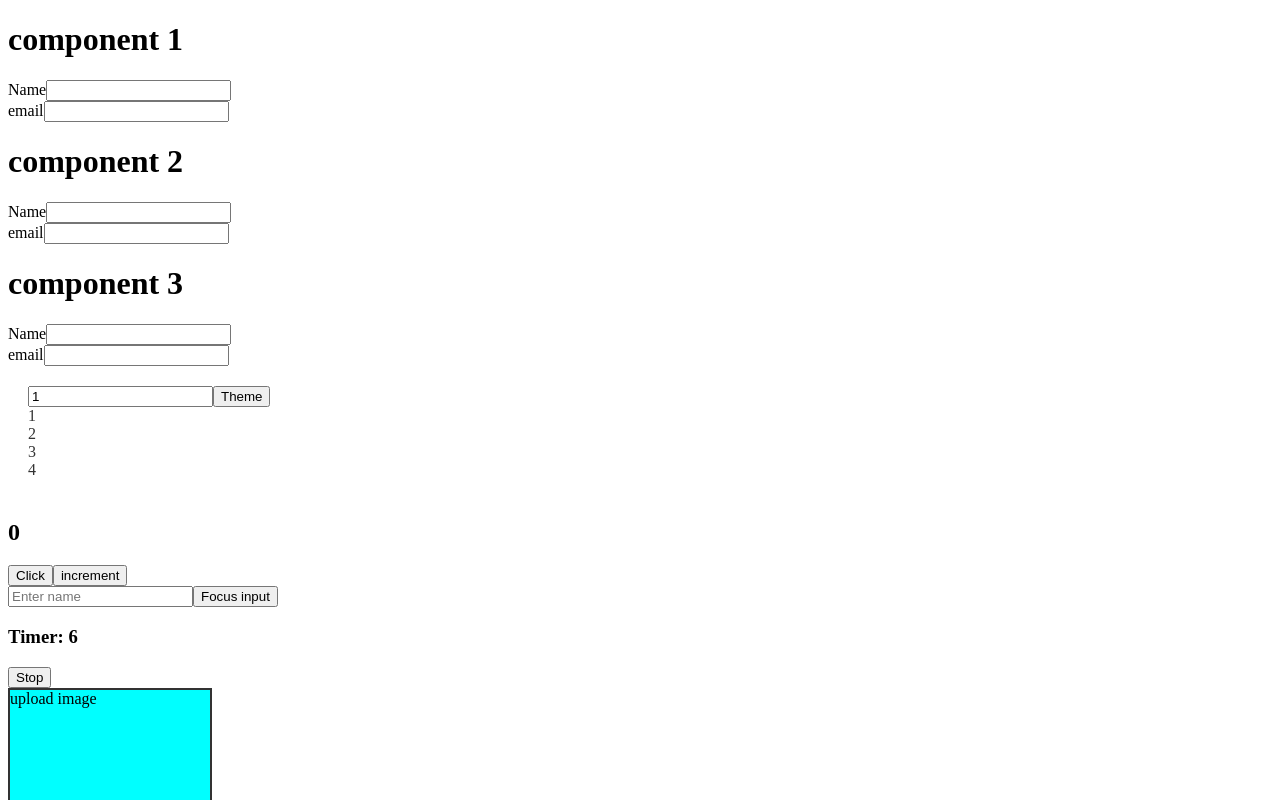
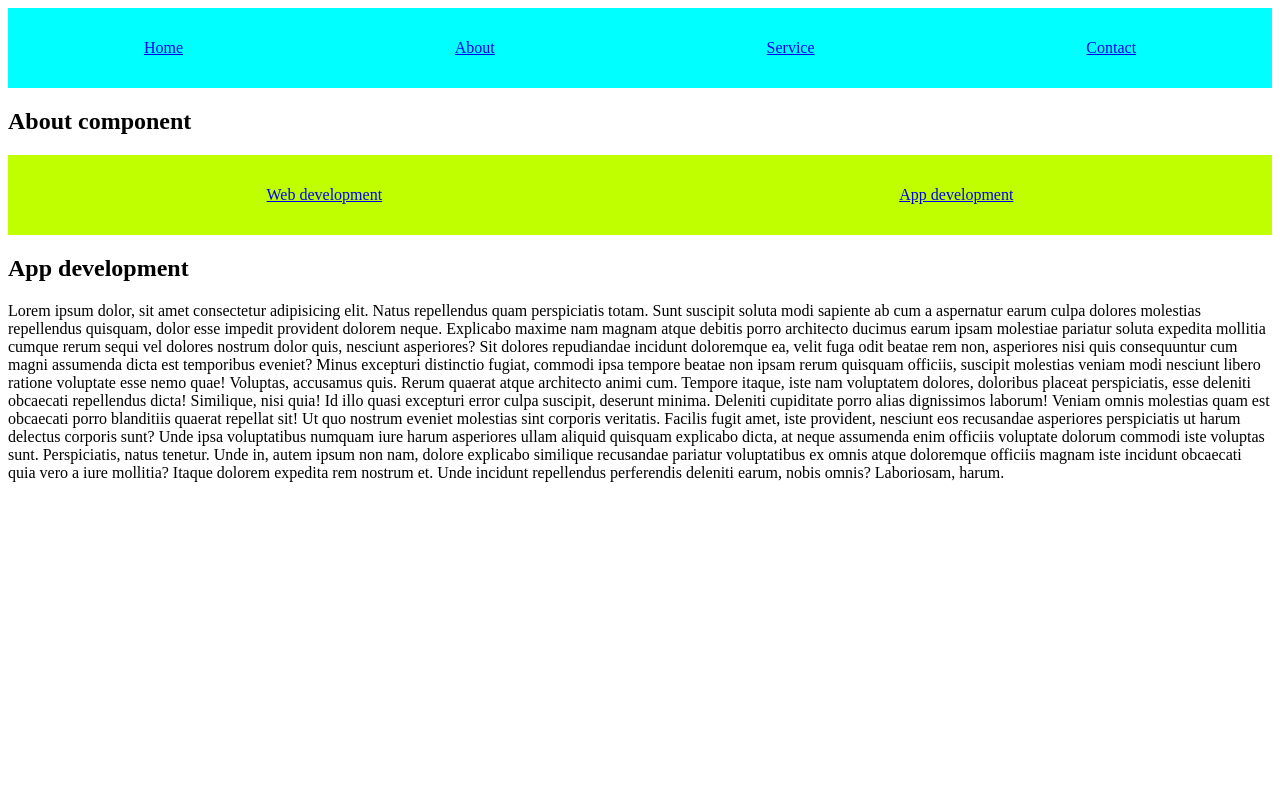
Before and after one commit to kamalrajms/FebB1, a React (Vite) app: page /About/AppDevelopment in a window 1280 px wide. Shown: the top 800 px of the page. Built offline with nearby package versions, Linux system fonts and the light colour scheme; no server answers.

Commit message:
## Routoing in react and nested routing

```diff
--- a/package.json
+++ b/package.json
@@ -11,7 +11,8 @@
   },
   "dependencies": {
     "react": "^19.2.0",
-    "react-dom": "^19.2.0"
+    "react-dom": "^19.2.0",
+    "react-router-dom": "^7.13.1"
   },
   "devDependencies": {
     "@eslint/js": "^9.39.1",
--- a/src/App.jsx
+++ b/src/App.jsx
@@ -18,6 +18,13 @@ import UseRefHook from "./Component/UseRefHook";
 import UseCallBackHook from "./Component/UseCallBackHook";
 import CallbackHook from "./Component/CallbackHook";
 import UseIdHook from "./Component/UseIdHook";
+import { BrowserRouter, Link, Route, Routes } from "react-router-dom";
+import Home from "./Router/Home";
+import About from "./Router/About";
+import Service from "./Router/Service";
+import Contact from "./Router/Contact";
+import WebDev from "./Router/WebDev";
+import AppDev from "./Router/AppDev";
 
 export const Pass = createContext();
 
@@ -45,6 +52,8 @@ export default function App() {
 
   return (
     // structure
+    <div>
+      {display && (
         <div>
           <h1>component 1</h1>
           <UseIdHook />
@@ -90,5 +99,25 @@ export default function App() {
           <DestructuringProps Fullname={name2} address={city2} phone={phnum2} />
           <DestructuringProps Fullname={name3} address={city3} phone={phnum3} />
         </div>
+      )}
+      <BrowserRouter>
+        <div className="header">
+          <Link to={"/Home"}>Home</Link>
+          <Link to={"/About"}>About</Link>
+          <Link to={""}>Service</Link>
+          <Link to={"/Contact"}>Contact</Link>
+        </div>
+
+        <Routes>
+          <Route path="/Home" element={<Home />} />
+          <Route path="/About" element={<About />} >
+            <Route path="WebDevelopment" element={<WebDev/>}/>
+            <Route path="AppDevelopment" element={<AppDev/>}/>
+          </Route>
+          <Route path="" element={<Service />} />
+          <Route path="/Contact" element={<Contact />} />
+        </Routes>
+      </BrowserRouter>
+    </div>
   );
 }
--- /dev/null
+++ b/src/Router/About.jsx
@@ -0,0 +1,15 @@
+import React from "react";
+import { Link, Outlet } from "react-router-dom";
+
+export default function About() {
+  return (
+    <div>
+      <h2>About component</h2>
+      <div className="nested-head">
+        <Link to={"WebDevelopment"}>Web development</Link>
+        <Link to={"AppDevelopment"}>App development</Link>
+      </div>
+        <Outlet />
+    </div>
+  );
+}
--- /dev/null
+++ b/src/Router/AppDev.jsx
@@ -0,0 +1,39 @@
+import React from "react";
+
+export default function AppDev() {
+  return (
+    <div>
+      <h2>App development</h2>
+      <p>
+        Lorem ipsum dolor, sit amet consectetur adipisicing elit. Natus
+        repellendus quam perspiciatis totam. Sunt suscipit soluta modi sapiente
+        ab cum a aspernatur earum culpa dolores molestias repellendus quisquam,
+        dolor esse impedit provident dolorem neque. Explicabo maxime nam magnam
+        atque debitis porro architecto ducimus earum ipsam molestiae pariatur
+        soluta expedita mollitia cumque rerum sequi vel dolores nostrum dolor
+        quis, nesciunt asperiores? Sit dolores repudiandae incidunt doloremque
+        ea, velit fuga odit beatae rem non, asperiores nisi quis consequuntur
+        cum magni assumenda dicta est temporibus eveniet? Minus excepturi
+        distinctio fugiat, commodi ipsa tempore beatae non ipsam rerum quisquam
+        officiis, suscipit molestias veniam modi nesciunt libero ratione
+        voluptate esse nemo quae! Voluptas, accusamus quis. Rerum quaerat atque
+        architecto animi cum. Tempore itaque, iste nam voluptatem dolores,
+        doloribus placeat perspiciatis, esse deleniti obcaecati repellendus
+        dicta! Similique, nisi quia! Id illo quasi excepturi error culpa
+        suscipit, deserunt minima. Deleniti cupiditate porro alias dignissimos
+        laborum! Veniam omnis molestias quam est obcaecati porro blanditiis
+        quaerat repellat sit! Ut quo nostrum eveniet molestias sint corporis
+        veritatis. Facilis fugit amet, iste provident, nesciunt eos recusandae
+        asperiores perspiciatis ut harum delectus corporis sunt? Unde ipsa
+        voluptatibus numquam iure harum asperiores ullam aliquid quisquam
+        explicabo dicta, at neque assumenda enim officiis voluptate dolorum
+        commodi iste voluptas sunt. Perspiciatis, natus tenetur. Unde in, autem
+        ipsum non nam, dolore explicabo similique recusandae pariatur
+        voluptatibus ex omnis atque doloremque officiis magnam iste incidunt
+        obcaecati quia vero a iure mollitia? Itaque dolorem expedita rem nostrum
+        et. Unde incidunt repellendus perferendis deleniti earum, nobis omnis?
+        Laboriosam, harum.
+      </p>
+    </div>
+  );
+}
--- /dev/null
+++ b/src/Router/Contact.jsx
@@ -0,0 +1,9 @@
+import React from 'react'
+
+export default function Contact() {
+  return (
+    <div>
+      <h2>Contact component</h2>
+    </div>
+  )
+}
--- /dev/null
+++ b/src/Router/Home.jsx
@@ -0,0 +1,9 @@
+import React from 'react'
+
+export default function Home() {
+  return (
+    <div>
+      <h2>home component</h2>
+    </div>
+  )
+}
--- /dev/null
+++ b/src/Router/Service.jsx
@@ -0,0 +1,9 @@
+import React from "react";
+
+export default function Service() {
+  return (
+    <div>
+      <h2>Service component</h2>
+    </div>
+  );
+}
--- /dev/null
+++ b/src/Router/WebDev.jsx
@@ -0,0 +1,15 @@
+import React from "react";
+
+export default function WebDev() {
+  return (
+    <div>
+      <h2>Web development componern</h2>
+      <p>
+        Lorem ipsum dolor sit amet consectetur adipisicing elit. Similique
+        laborum ab iure ipsam explicabo asperiores delectus, dolore, quos
+        quaerat provident repudiandae soluta eius modi, recusandae pariatur
+        ducimus non amet laboriosam.
+      </p>
+    </div>
+  );
+}
--- a/src/index.css
+++ b/src/index.css
@@ -42,3 +42,22 @@
   cursor: pointer;
   border: 2px solid #333;
 }
+
+/* Routing */
+.header {
+  width: 100%;
+  height: 10vh;
+  background-color: aqua;
+  display: flex;
+  justify-content: space-around;
+  align-items: center;
+}
+
+.nested-head{
+   width: 100%;
+  height: 10vh;
+  background-color: rgb(191, 255, 0);
+  display: flex;
+  justify-content: space-around;
+  align-items: center;
+}
```
Also changed, not shown: src/text.txt, 1 other file (tests, documents, lock files or other folders). Lines whose indentation alone changed are shown as unchanged.
